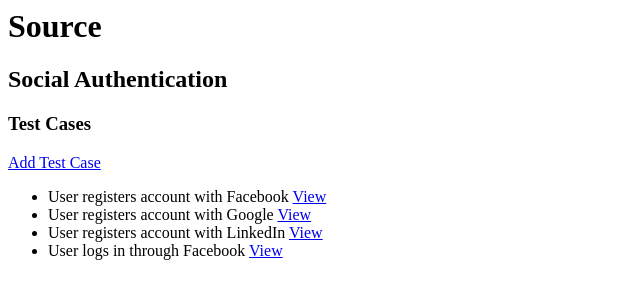
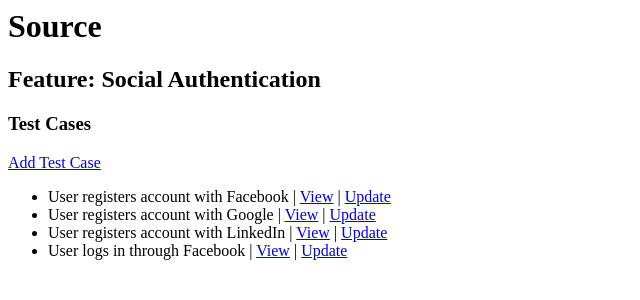
Before and after one commit to apradhn/crossbrow, a Django app: page /projects/1/features/1/testcases/ in a window 1280 px wide. Shown: the top 300 px of the page, without its empty margins (0-640 px from the left). Run offline with Django 3.2, Linux system fonts and the light colour scheme; data comes from the database, SQL or seed files in the repository; both versions use the stored data as it was after the commit.

Commit message:
adds TestCaseUpdateView to projects

```diff
--- a/projects/templates/test_cases/testcase_list.html
+++ b/projects/templates/test_cases/testcase_list.html
@@ -1,9 +1,13 @@
 <h1>{{ project.name }}</h1>
-<h2>{{ feature.name }}</h2>
+<h2>Feature: {{ feature.name }}</h2>
 <h3>Test Cases</h3>
 <a href='{% url "projects:testcase_add" project.pk feature.pk %}'>Add Test Case</a>
 <ul>
     {% for testcase in testcase_list %}
-        <li>{{ testcase.description }} <a href='{% url "projects:testcase_detail" project.id feature.id testcase.id %}'>View</a></li>
+        <li>
+            {{ testcase.description }} |
+            <a href='{% url "projects:testcase_detail" project.pk feature.pk testcase.pk %}'>View</a> |
+            <a href='{% url "projects:testcase_update" project.pk feature.pk testcase.pk %}'>Update</a>
+        </li>
     {% endfor %}
 </ul>
--- /dev/null
+++ b/projects/templates/test_cases/testcase_update_form.html
@@ -0,0 +1,5 @@
+<h1>Update Test Case</h1>
+<form action="" method="post">{% csrf_token %}
+    {{ form.as_p }}
+    <input type="submit" value="Update">
+</form>
--- a/projects/urls.py
+++ b/projects/urls.py
@@ -57,6 +57,10 @@ urlpatterns = [
     url(r'(?P<project_pk>[0-9]+)/features/(?P<feature_pk>[0-9]+)/testcases/(?P<pk>[0-9]+)$',
         views.TestCaseDetailView.as_view(),
         name='testcase_detail'),
+    # /projects/<project_pk>/features/<feature_pk>/testcases/<testcase_pk>/update
+    url(r'(?P<project_pk>[0-9]+)/features/(?P<feature_pk>[0-9]+)/testcases/(?P<pk>[0-9]+)/update$',
+        views.TestCaseUpdateView.as_view(),
+        name='testcase_update'),
 
     # /projects/
     url(r'^$',
--- a/projects/views.py
+++ b/projects/views.py
@@ -212,6 +212,20 @@ class TestCaseCreateView(CreateView):
             })
 
 
+class TestCaseUpdateView(UpdateView):
+    model = TestCase
+    fields = ['description']
+    template_name_suffix = '_update_form'
+
+    def get_success_url(self):
+        return reverse_lazy(
+            'projects:testcase_index',
+            kwargs={
+                'project_pk': self.kwargs['project_pk'],
+                'feature_pk': self.kwargs['feature_pk']
+            })
+
+
 class TestCaseDetailView(generic.DetailView):
     model = TestCase
 
```
Also changed, not shown: db.sqlite3, 2 other files.
